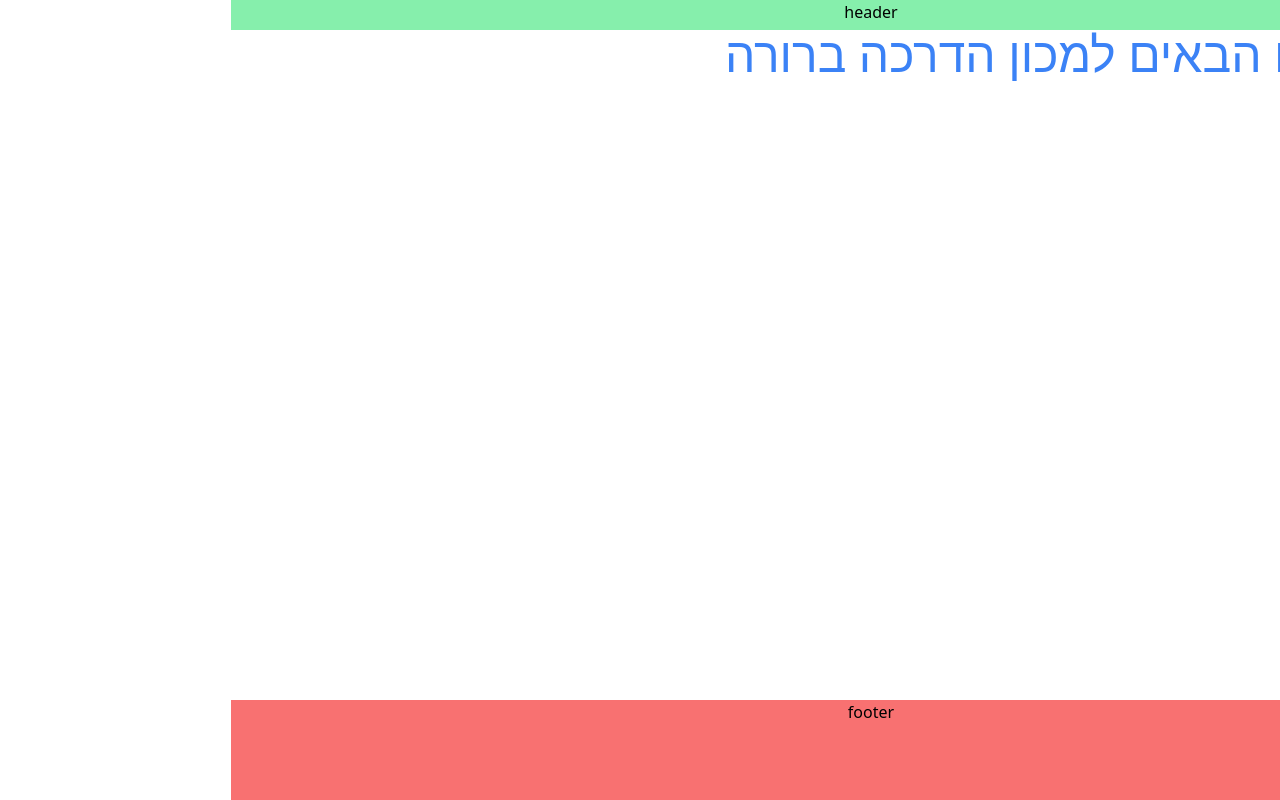
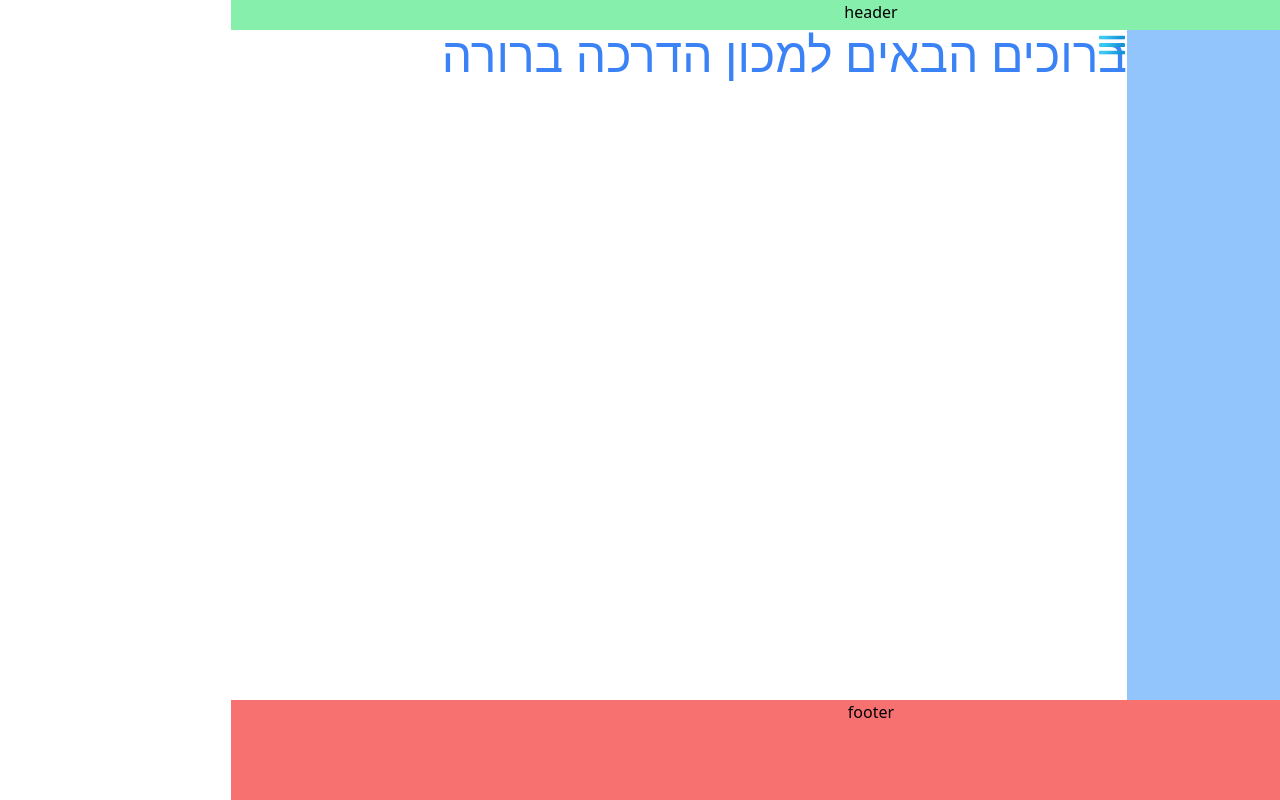
Before and after one commit to Refael19/machon_hadracha_brura, a React (Vite) app: page / in a window 1280 px wide. Built offline with nearby package versions, Linux system fonts and the light colour scheme.

Commit message:
update nav

```diff
--- a/src/components/Nav.tsx
+++ b/src/components/Nav.tsx
@@ -3,30 +3,22 @@ import { NavLink } from "react-router-dom";
 
 const Nav = () => {
   // statics
-  const [navStatic,setNavStatic] = useState({
-    display: "",
-    width: '30%',
-    marginMenu: '100%'
-  });
+  const [isMenuOpen,setIsMenuOpen] = useState(true);
 
   // functions
-  const menuButton = () => {
-    setNavStatic((prevNav) => ({
-      display: prevNav.display === "hidden" ? "" : "hidden",
-      width: prevNav.width === "0%" ? "30%" : "0%",
-      marginMenu: prevNav.marginMenu === "0%" ? "100%" : "0%"
-    }));
+  const toogleMenu = () => {
+    setIsMenuOpen((prev) => !prev);
   };
 
   return (
-    <nav className={`relative bg-blue-300 w-[${navStatic.width}]`}>
+    <nav className={`relative bg-blue-300 ${isMenuOpen? "w-[30%]":"w-[0%]"}`}>
       <button
-        onClick={menuButton}
-        className={`absolute w-[30px] m-[${navStatic.marginMenu}] mt-0`}
+        onClick={toogleMenu}
+        className={`absolute w-[30px] ${isMenuOpen? "m-[100%]":"m-[0%]"} mt-0`}
       >
         <img src="src\assets\icons\icons8-menu-48.png" alt="" />
       </button>
-      <div className={`flex flex-col mx-5 text-center ${navStatic.display}`}>
+      <div className={`flex flex-col mx-5 text-center ${isMenuOpen? "":"hidden"}`}>
         <NavLink
           to={"/"}
           className={({ isActive }) => (isActive ? "font-bold" : "")}
```
